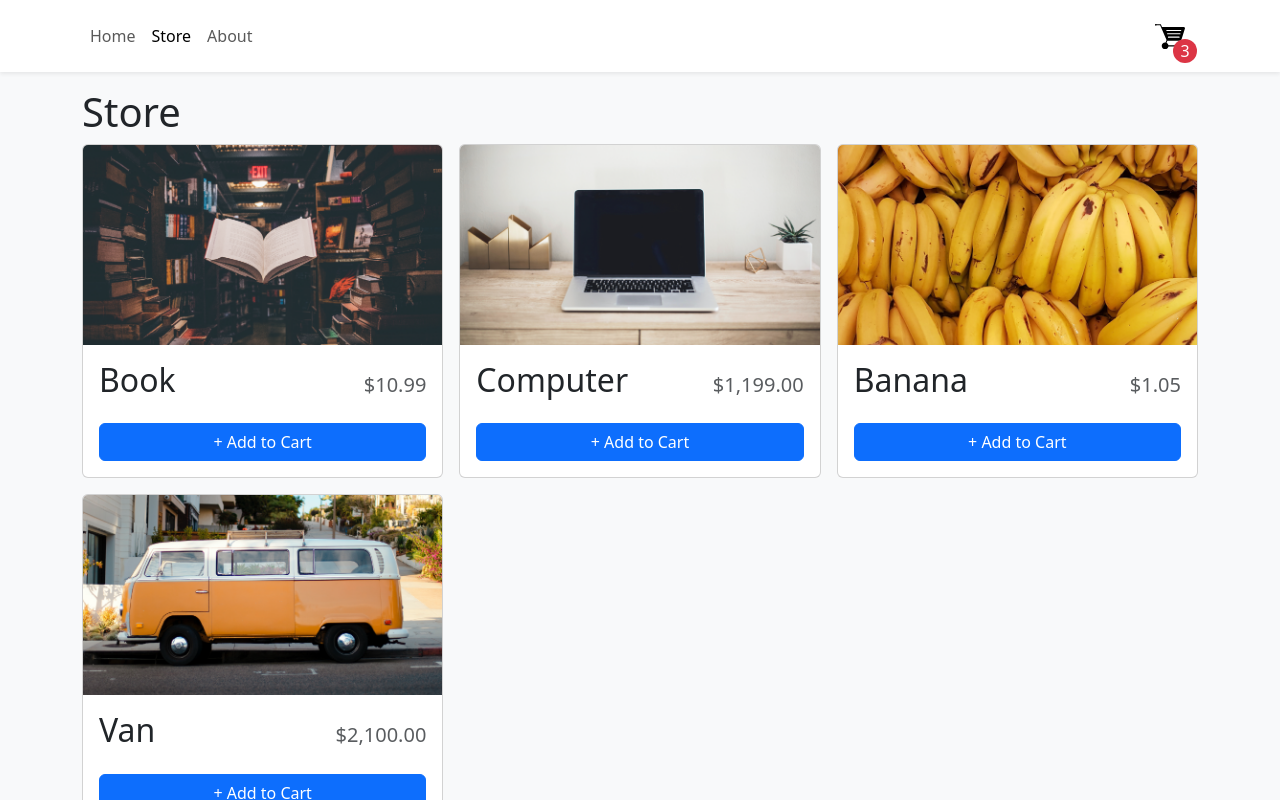
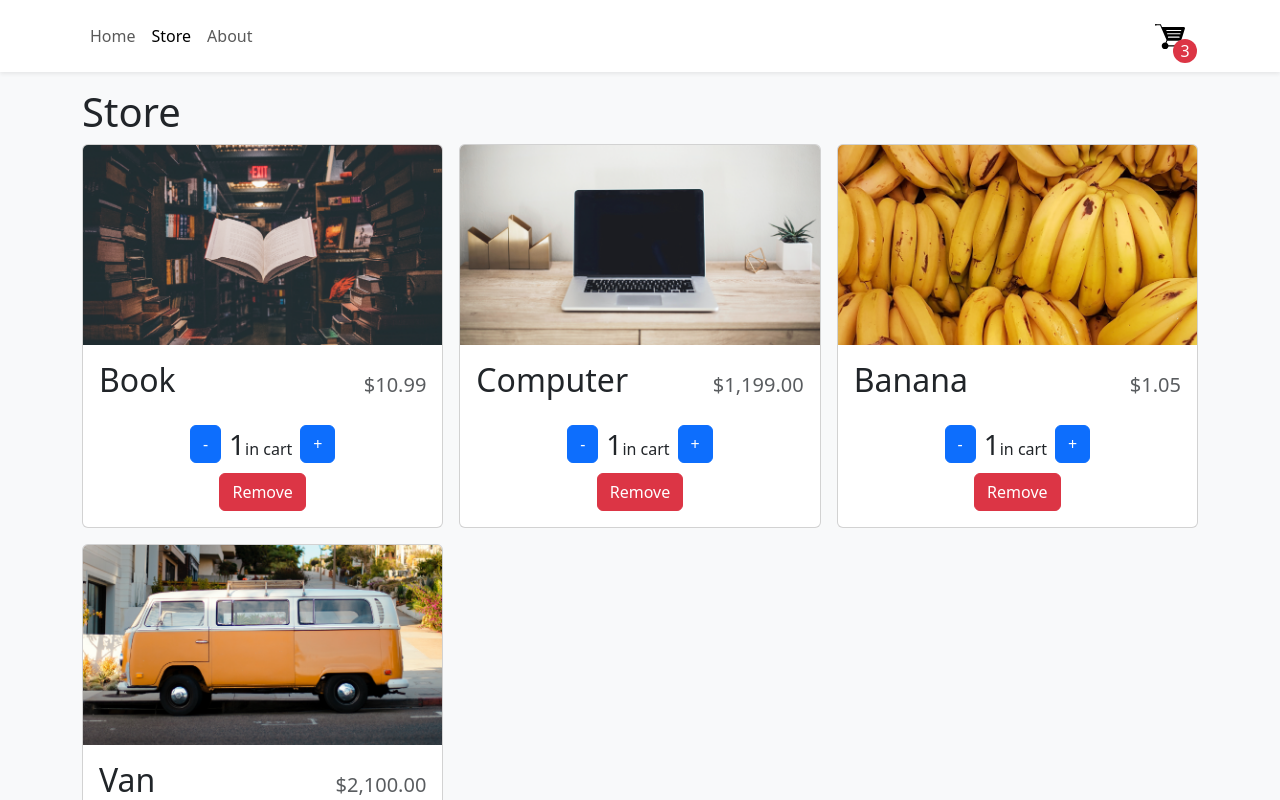
Before and after one commit to BenJohnsonFullStack/shopping-cart, a React (Vite) app: page /store in a window 1280 px wide. Shown: the top 800 px of the page. Built offline with nearby package versions, Linux system fonts and the light colour scheme.

Commit message:
quantity UI and remove button

```diff
--- a/src/components/StoreItem.tsx
+++ b/src/components/StoreItem.tsx
@@ -8,7 +8,7 @@ type StoreItemProps = {
   imgUrl: string;
 };
 export function StoreItem({ id, name, price, imgUrl }: StoreItemProps) {
-  const quantity = 0;
+  const quantity = 1;
 
   return (
     <Card className="h-100">
@@ -35,9 +35,14 @@ export function StoreItem({ id, name, price, imgUrl }: StoreItemProps) {
                 className="d-flex align-items-center justify-content-center"
                 style={{ gap: "0.5rem" }}
               >
-                Hi
+                <Button>-</Button>
+                <div>
+                  <span className="fs-3">{quantity}</span>
+                  in cart
+                </div>
+                <Button>+</Button>
               </div>
-              Bye
+              <Button variant="danger">Remove</Button>
             </div>
           )}
         </div>
```
